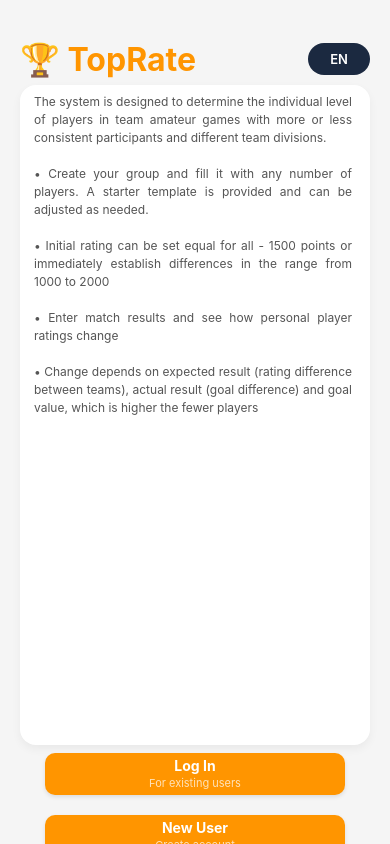
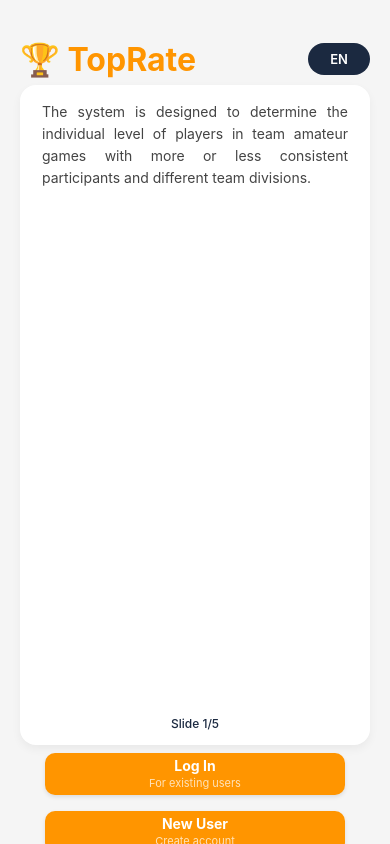
Before and after one commit to zveresch2019-ship-it/TopRate, a React Native app: screen / in a window 390 px wide. Built offline with nearby package versions, Linux system fonts and the light colour scheme; no server answers.

Commit message:
Add carousel help slides with language toggle

```diff
--- a/src/screens/LoginScreen.tsx
+++ b/src/screens/LoginScreen.tsx
@@ -1,4 +1,4 @@
-import React, { useCallback, useMemo, useState } from 'react';
+import React, { useCallback, useMemo, useRef, useState } from 'react';
 import {
   View,
   Text,
@@ -9,6 +9,8 @@
   KeyboardAvoidingView,
   Platform,
   ScrollView,
+  NativeSyntheticEvent,
+  NativeScrollEvent,
 } from 'react-native';
 import { useAuth } from '../context/AuthContext';
 import { getAuthToken, authAPI } from '../utils/api';
@@ -31,26 +33,47 @@
     setLanguage(language === 'en' ? 'ru' : 'en');
   }, [language, setLanguage]);
 
-  const helpSections = useMemo(() => {
-    const howWorksItems = [
+  const helpSlides = useMemo(() => (
+    [
+      t('help.purpose'),
       t('help.add_players'),
       t('help.initial_rating'),
       t('help.rating_changes'),
       t('help.change_factors'),
-    ].filter(Boolean);
+    ].filter(Boolean)
+  ), [t]);
 
-    const extraItems = [t('help.rating_change_only_matches')].filter(Boolean);
+  const extendedSlides = useMemo(() => (
+    helpSlides.length > 0 ? [...helpSlides, helpSlides[0]] : []
+  ), [helpSlides]);
 
-    const sections: Array<{ title?: string; items: string[] }> = [];
-    if (howWorksItems.length > 0) {
-      sections.push({ title: t('help.how_works'), items: howWorksItems });
+  const [helpWidth, setHelpWidth] = useState(0);
+  const [activeSlide, setActiveSlide] = useState(0);
+  const helpScrollRef = useRef<ScrollView>(null);
+
+  const handleHelpLayout = useCallback((event: any) => {
+    const { width } = event.nativeEvent.layout;
+    if (width !== helpWidth) {
+      setHelpWidth(width);
+      setActiveSlide(0);
+      requestAnimationFrame(() => {
+        helpScrollRef.current?.scrollTo({ x: 0, animated: false });
+      });
     }
-    if (extraItems.length > 0) {
-      const extraTitle = t('help.seasons_title');
-      sections.push({ title: extraTitle || undefined, items: extraItems });
+  }, [helpWidth]);
+
+  const handleHelpMomentumEnd = useCallback((event: NativeSyntheticEvent<NativeScrollEvent>) => {
+    if (!helpWidth || helpSlides.length === 0) {
+      return;
     }
-    return sections;
-  }, [t]);
+    const offsetX = event.nativeEvent.contentOffset.x;
+    let index = Math.round(offsetX / helpWidth);
+    if (index >= helpSlides.length) {
+      helpScrollRef.current?.scrollTo({ x: 0, animated: false });
+      index = 0;
+    }
+    setActiveSlide(index);
+  }, [helpWidth, helpSlides.length]);
 
   // Clear form when switching modes
   React.useEffect(() => {
@@ -401,14 +424,32 @@
 
   const renderHelp = () => (
     <View style={styles.helpContainer}>
-      <ScrollView
-        style={styles.helpScroll}
-        contentContainerStyle={styles.helpScrollContent}
-        showsVerticalScrollIndicator
-        persistentScrollbar
-      >
-        <Text style={styles.helpText}>{helpTextString}</Text>
-      </ScrollView>
+      <View style={styles.helpScrollWrapper} onLayout={handleHelpLayout}>
+        <ScrollView
+          horizontal
+          pagingEnabled
+          showsHorizontalScrollIndicator={false}
+          ref={helpScrollRef}
+          style={styles.helpScroll}
+          contentContainerStyle={styles.helpScrollContent}
+          onMomentumScrollEnd={handleHelpMomentumEnd}
+          scrollEventThrottle={16}
+        >
+          {extendedSlides.map((slide, index) => (
+            <View
+              key={`help-${index}`}
+              style={[styles.helpSlide, helpWidth ? { width: helpWidth } : null]}
+            >
+              <Text style={styles.helpText}>{slide}</Text>
+            </View>
+          ))}
+        </ScrollView>
+      </View>
+      {helpSlides.length > 0 && (
+        <Text style={styles.helpIndicator}>
+          {language === 'en' ? 'Slide' : 'Слайд'} {activeSlide + 1}/{helpSlides.length}
+        </Text>
+      )}
     </View>
   );
 
@@ -625,7 +666,7 @@
     elevation: 3,
   },
   modeButtonSecondary: {
-    marginTop: 4,
+    marginTop: 0,
   },
   modeButtonText: {
     color: '#FFFFFF',
@@ -700,18 +741,34 @@
     lineHeight: 19,
   },
   helpText: {
-    fontSize: 12,
-    color: '#555',
-    lineHeight: 18,
+    fontSize: 14,
+    color: '#444',
+    lineHeight: 22,
     textAlign: 'justify',
   },
   helpScroll: {
     width: '100%',
-    height: '100%',
+    flexGrow: 0,
   },
   helpScrollContent: {
-    paddingRight: 4,
-    paddingVertical: 8,
+    paddingRight: 0,
+    paddingVertical: 16,
+    alignItems: 'center',
+  },
+  helpScrollWrapper: {
+    flexGrow: 1,
+    flexBasis: 'auto',
+  },
+  helpSlide: {
+    justifyContent: 'center',
+    paddingHorizontal: 8,
+  },
+  helpIndicator: {
+    marginTop: 12,
+    fontSize: 12,
+    fontWeight: '500',
+    color: '#1B2940',
+    textAlign: 'center',
   },
 });
 
```
